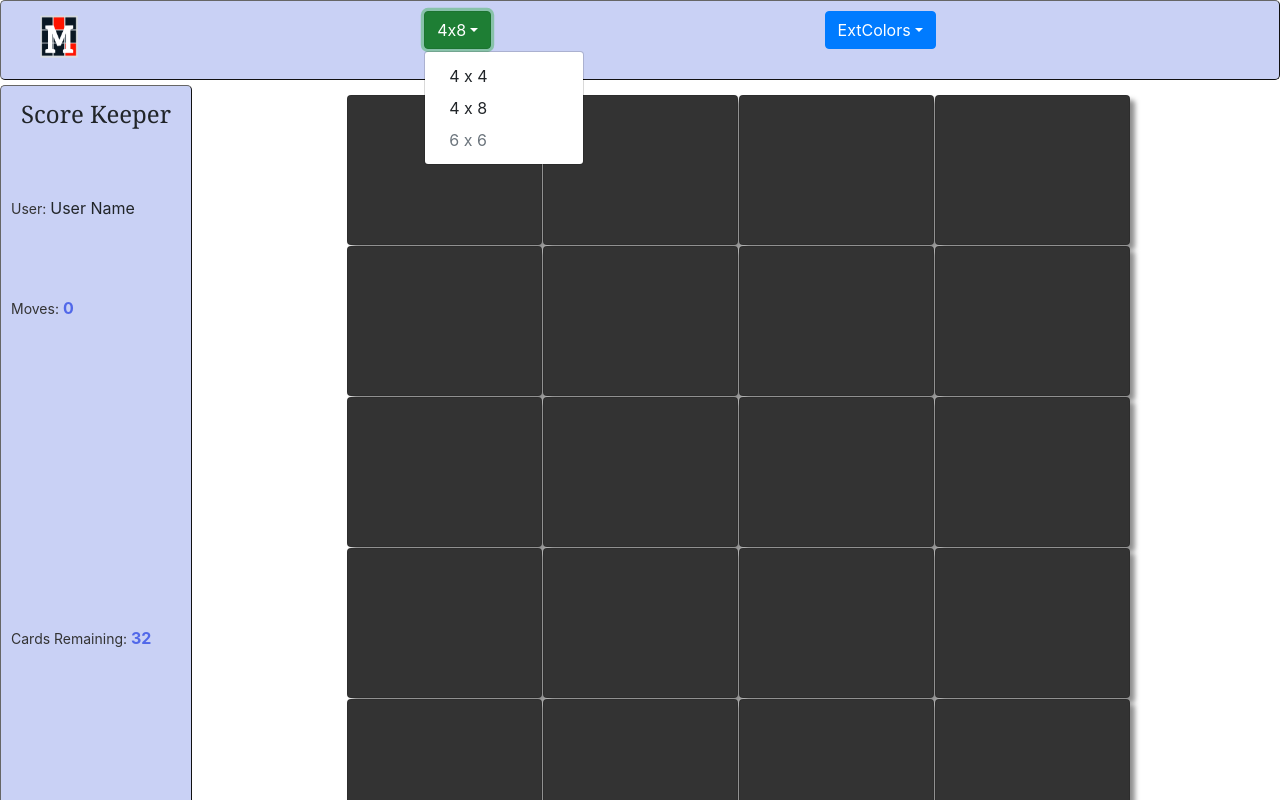
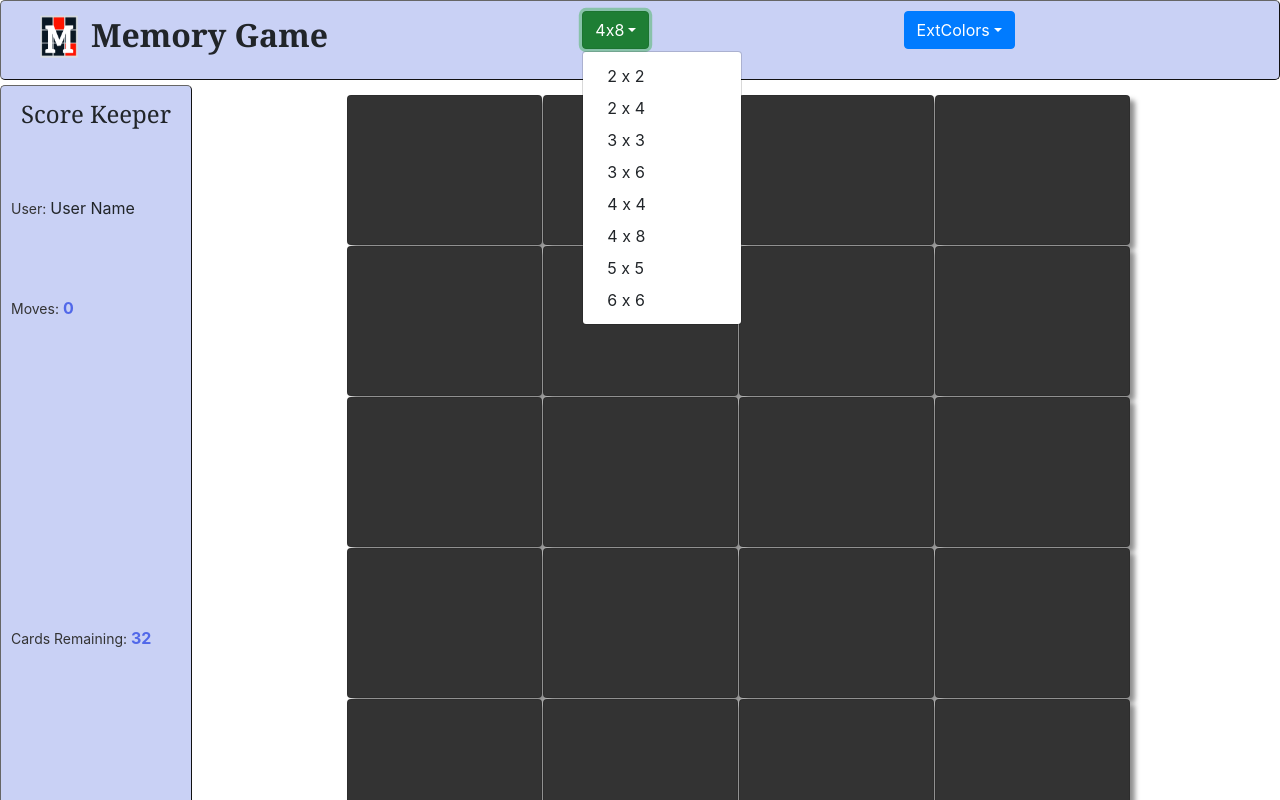
Before and after one commit to acharliekelly/memoreact, a React app: page / in a window 1280 px wide. Both pictures are taken after a click on the button "4x8". Shown: the top 800 px of the page. Built offline with nearby package versions, Linux system fonts and the light colour scheme.

Commit message:
autoload deck options

```diff
--- a/src/components/Header.jsx
+++ b/src/components/Header.jsx
@@ -1,11 +1,14 @@
 import React from 'react';
 import { Dropdown } from 'react-bootstrap';
 import PropTypes from 'prop-types';
+import { Decks } from '../Deck';
+import { Grids } from '../Grid';
 
 const Header = ({ currentDeck, deckChange, currentSize, sizeChange }) => (
   <div className="grid-header-container">
     <div className="justify-left logo">
       <img alt="Logo" src="memore.png" />
+      <span className="title">Memory Game</span>
     </div>
     <div className="justify-left">
       <Dropdown onSelect={sizeChange}>
@@ -13,9 +16,9 @@ const Header = ({ currentDeck, deckChange, currentSize, sizeChange }) => (
           {currentSize}
         </Dropdown.Toggle>
         <Dropdown.Menu>
-          <Dropdown.Item eventKey="4x4">4 x 4</Dropdown.Item>
-          <Dropdown.Item eventKey="4x8">4 x 8</Dropdown.Item>
-          <Dropdown.Item eventKey="6x6" disabled="true">6 x 6</Dropdown.Item>
+          {Grids.map(grid => (
+            <Dropdown.Item key={grid.name} eventKey={grid.name}>{grid.listView}</Dropdown.Item>
+          ))}
         </Dropdown.Menu>
       </Dropdown>
     </div>
@@ -25,10 +28,9 @@ const Header = ({ currentDeck, deckChange, currentSize, sizeChange }) => (
           {currentDeck}
         </Dropdown.Toggle>
         <Dropdown.Menu>
-          <Dropdown.Item eventKey="Colors">Colors (8)</Dropdown.Item>
-          <Dropdown.Item eventKey="ExtColors">Colors (16)</Dropdown.Item>
-          <Dropdown.Item eventKey="Shapes">Shapes (16)</Dropdown.Item>
-          <Dropdown.Item eventKey="Romanov">Romanov (16)</Dropdown.Item>
+          {Decks.map(deck => (
+            <Dropdown.Item key={deck.name} eventKey={deck.name}>{deck.listView}</Dropdown.Item>
+          ))}
         </Dropdown.Menu>
       </Dropdown>
     </div>
```
